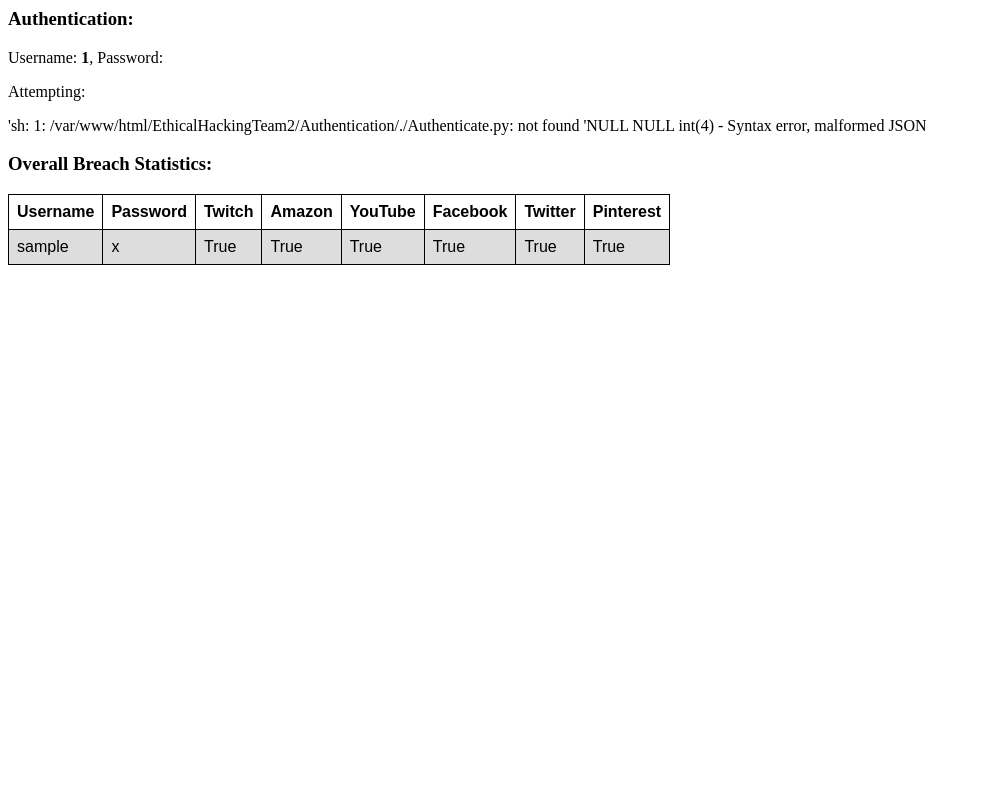
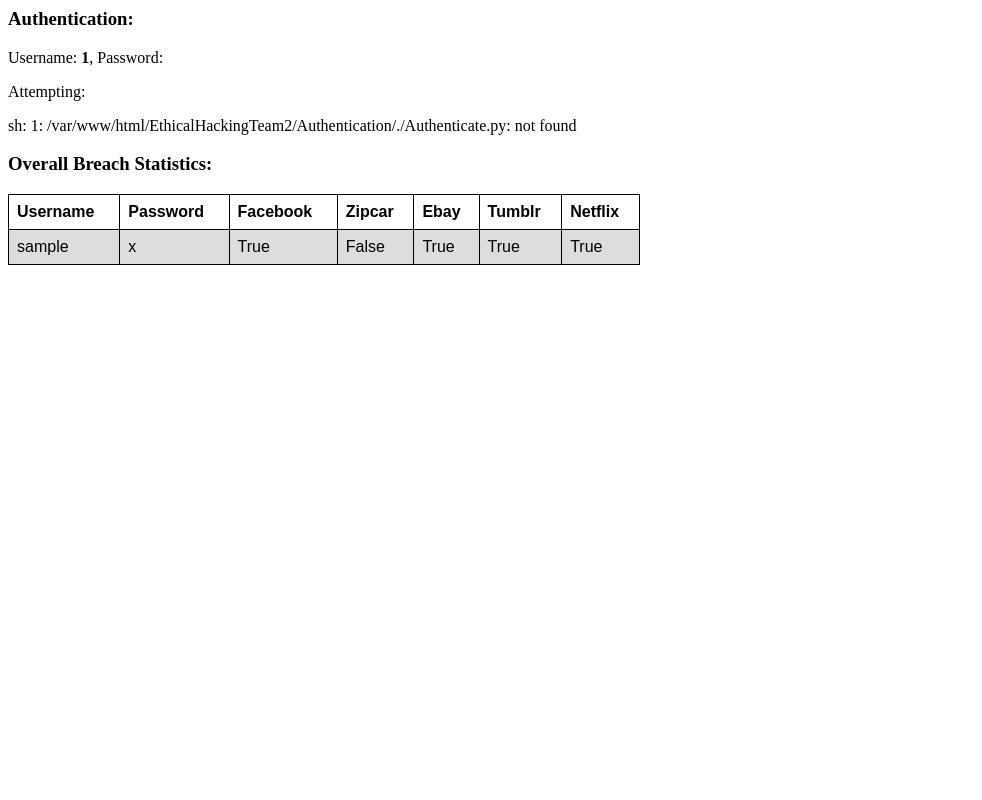
Before and after one commit to agerome/EthicalHackingTeam2, a PHP site: page /authenticate.php?username=1 in a window 1280 px wide. Shown: the whole page, without its empty margins (0-982 px from the left). Run offline with PHP 8.4, Linux system fonts and the light colour scheme; tables that the repository leaves empty or names only in its code hold one stand-in row (values such as "Sample post"); data that the repository does not hold is empty.

Commit message:
Going to use local editor

```diff
--- a/Breach/authenticate.php
+++ b/Breach/authenticate.php
@@ -23,6 +23,7 @@ $password = "ethicalhacking";
 $db = "ethicalhackingteam2";
 
 // Create connection
+
 $conn = mysqli_connect($servername, $username, $password, $db);
 
 // Check connection
@@ -34,6 +35,8 @@ if (!$conn) {
 $user = $_GET['username'];
 $pass = $_GET['password'];
 echo "<h3>Authentication:</h3>";
+
+
 echo "<p>Username: <strong>" . $user . "</strong>, Password: <strong>" . $pass . "</strong></p>";
 
 $sites = "";
@@ -45,43 +48,9 @@ foreach ($_GET['breachSelector'] as $selectedOption) {
 echo "</p>";
 
 // Call the command
-$cmd = "/var/www/html/EthicalHackingTeam2/Authentication/./Authenticate.py " . $user . " " . $pass . " " . $sites . " 2>&1";
+$cmd = "/var/www/html/EthicalHackingTeam2/Authentication/./Authenticate.py " . $user . " " . $pass . " " . $sites . "2>&1";
 $output = shell_exec($cmd);
-$output = "'" . $output . "'";
 echo $output;
-
-
-// Parse the command
-$json = json_decode($output, true);
-var_dump($json);
-var_dump($json);
-echo $json->{"twitch"};
-$error = json_last_error();
-var_dump($error);
-
-switch ($error) {
-    case JSON_ERROR_NONE:
-        echo ' - No errors';
-    break;
-    case JSON_ERROR_DEPTH:
-        echo ' - Maximum stack depth exceeded';
-    break;
-    case JSON_ERROR_STATE_MISMATCH:
-        echo ' - Underflow or the modes mismatch';
-    break;
-    case JSON_ERROR_CTRL_CHAR:
-        echo ' - Unexpected control character found';
-    break;
-    case JSON_ERROR_SYNTAX:
-        echo ' - Syntax error, malformed JSON';
-    break;
-    case JSON_ERROR_UTF8:
-        echo ' - Malformed UTF-8 characters, possibly incorrectly encoded';
-    break;
-    default:
-        echo ' - Unknown error';
-    break;
-}
 
 // Display the breach statistics - all of the users
 echo "<h3>Overall Breach Statistics:</h3>";
@@ -102,24 +71,22 @@ echo "<table>
 	<tr>
 	    <th>Username</th>
 	    <th>Password</th>
-            <th>Twitch</th>
- 	    <th>Amazon</th>
- 	    <th>YouTube</th>
- 	    <th>Facebook</th>
- 	    <th>Twitter</th>
- 	    <th>Pinterest</th>
+            <th>Facebook</th>
+ 	    <th>Zipcar</th>
+ 	    <th>Ebay</th>
+ 	    <th>Tumblr</th>
+ 	    <th>Netflix</th>
  	</tr>";
 
 while ($row = mysqli_fetch_array($result)) {
     echo "<tr>
               <td>" . $row['username'] . "</td>
  	      <td>" . $row['password'] . "</td>
- 	      <td>" . displayBool($row['sites_breached_twitch']) . "</td>
- 	      <td>" . displayBool($row['sites_breached_amazon']) . "</td>
- 	      <td>" . displayBool($row['sites_breached_youtube']) . "</td>
-   	      <td>" . displayBool($row['sites_breached_facebook']) . "</td>
-   	      <td>" . displayBool($row['sites_breached_twitter']) . "</td>
- 	      <td>" . displayBool($row['sites_breached_pinterest']) . "</td>
+ 	      <td>" . displayBool($row['sites_breached_facebook']) . "</td>
+ 	      <td>" . displayBool($row['sites_breached_zipcar']) . "</td>
+ 	      <td>" . displayBool($row['sites_breached_ebay']) . "</td>
+   	      <td>" . displayBool($row['sites_breached_tumblr']) . "</td>
+   	      <td>" . displayBool($row['sites_breached_netflix']) . "</td>
   	  </tr>";
 }
 
```
